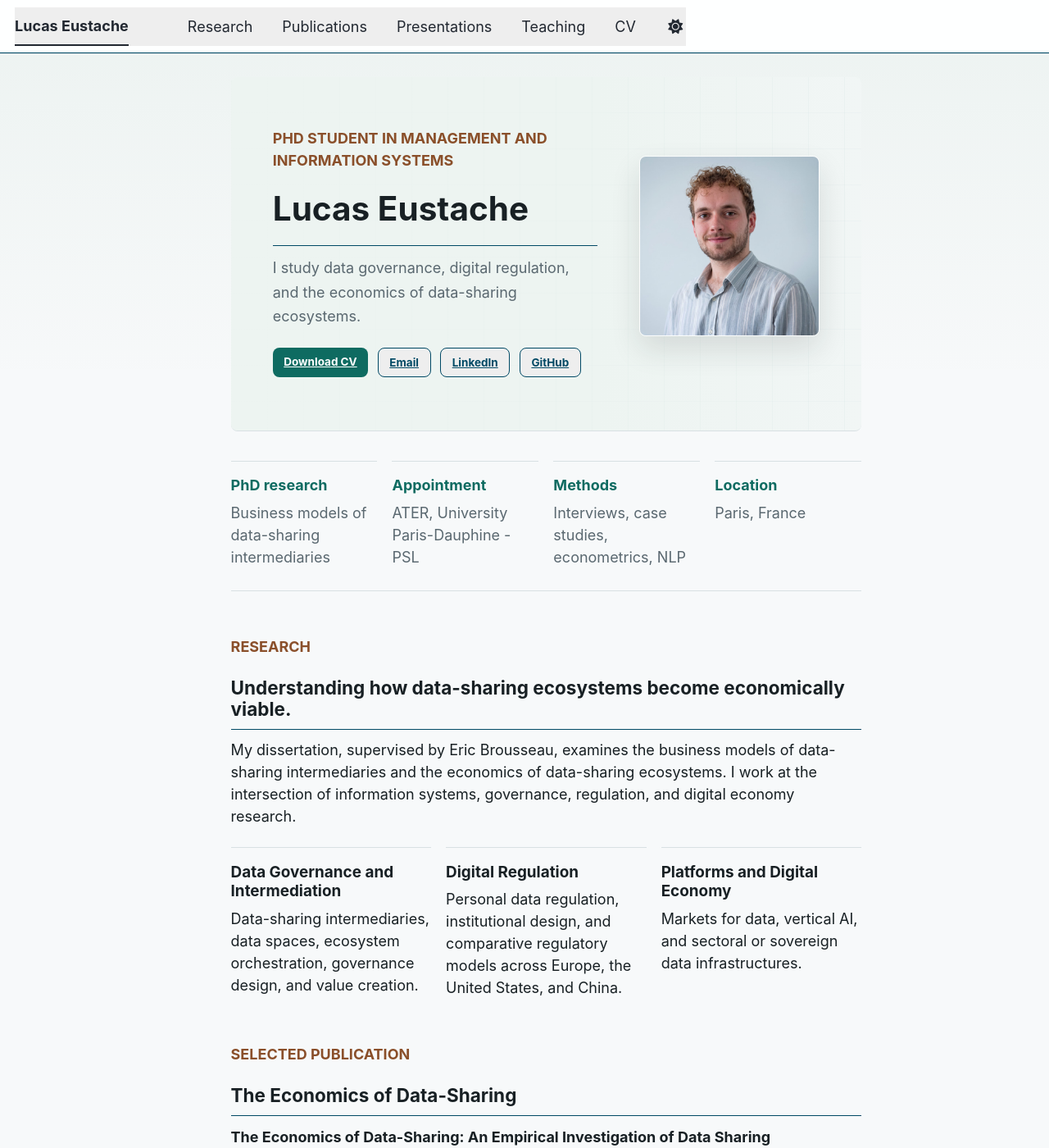
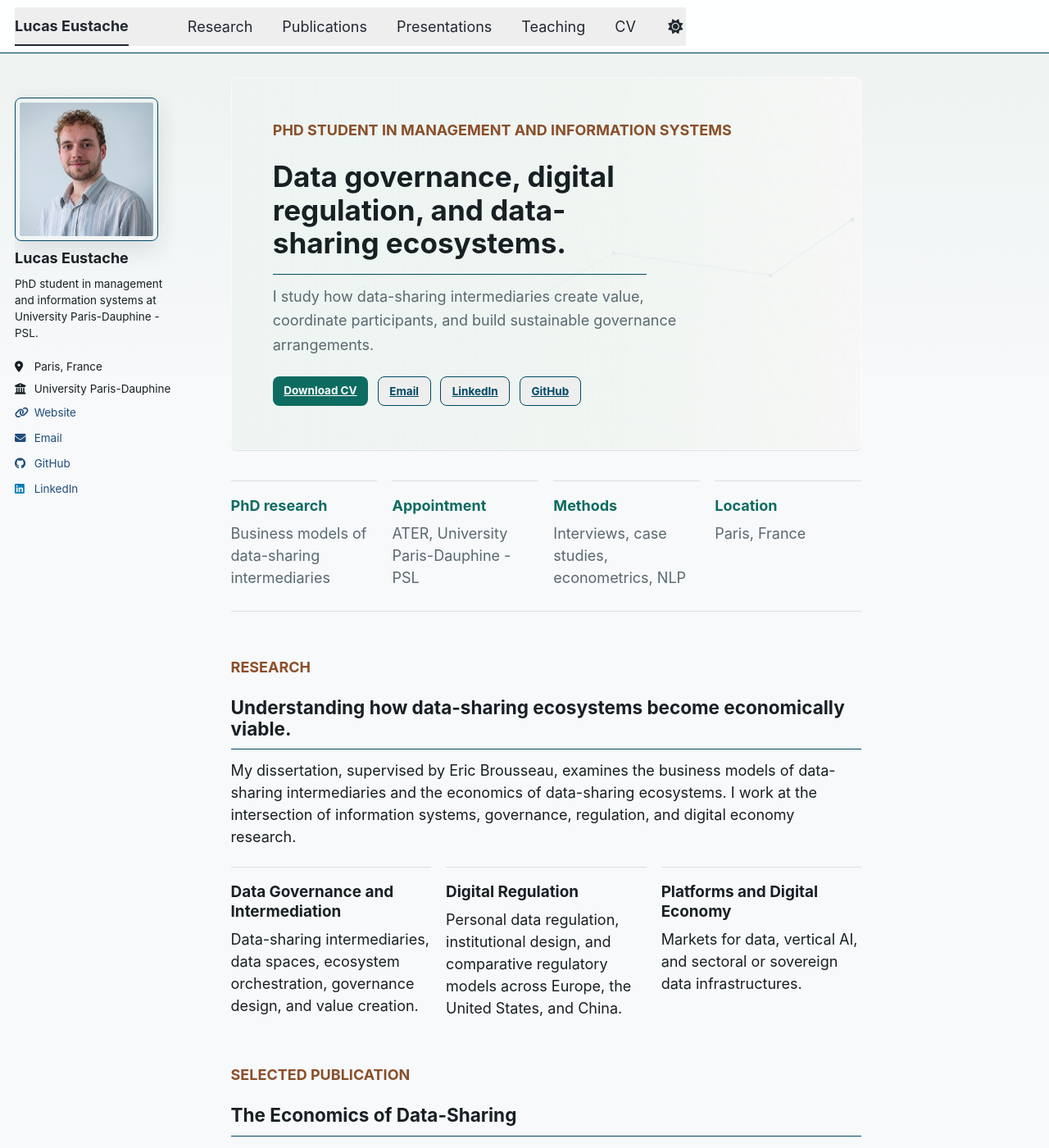
Before and after one commit to Lucaseust/lucaseust.github.io, a Jekyll site: the page built from _pages/about.md, in a window 1280 px wide and 1400 px high. Shown: the whole window at 82% size. Built offline with Jekyll 4.4.1, drawn with Linux system fonts in a browser that asks for light colours; a script bundle is joined from its source files by our own code; library files that are not in the unit come from our copies.

Commit message:
Keep sidebar and simplify homepage

```diff
--- a/_includes/archive-single-talk-cv.html
+++ b/_includes/archive-single-talk-cv.html
@@ -33,8 +33,11 @@
         <a href="{{ base_path }}{{ post.url }}" rel="permalink">{{ title }}</a>
       {% endif %}
     </h3>
+    {% if post.presentation_title %}
+      <p class="talk-paper-title">{{ post.presentation_title }}</p>
+    {% endif %}
     {% if post.date %}<p class="page__meta"><i class="fa fa-clock" aria-hidden="true"></i> {{ post.date | date: '%B %d, %Y' }}</p>{% endif %}
-    {% if post.venue%}<p class="archive__item-excerpt" itemprop="description">{{post.type}} at {{ post.venue }},  {{post.location}}</p>{% endif %}
+    {% if post.type %}<p class="archive__item-excerpt" itemprop="description">{{ post.type }}{% if post.location %}, {{ post.location }}{% endif %}</p>{% endif %}
     </li>
   </article>
 </div>
--- a/_includes/archive-single-talk.html
+++ b/_includes/archive-single-talk.html
@@ -32,11 +32,14 @@
         <a href="{{ base_path }}{{ post.url }}" rel="permalink">{{ title }}</a>
       {% endif %}
     </h2>
+    {% if post.presentation_title %}
+      <p class="talk-paper-title">{{ post.presentation_title }}</p>
+    {% endif %}
     {% if post.read_time %}
       <p class="page__meta"><i class="fa fa-clock" aria-hidden="true"></i> {% include read-time.html %}</p>
     {% endif %}
     {% if post.date %}<p class="page__meta"><i class="fa fa-clock" aria-hidden="true"></i> {{ post.date | date: '%B %d, %Y' }}</p>{% endif %}
-    {% if post.venue %}<p class="archive__item-excerpt" itemprop="description">{{post.type}}, {{ post.venue }},  {{post.location}} {% endif %}
+    {% if post.type %}<p class="archive__item-excerpt" itemprop="description">{{ post.type }}{% if post.location %}, {{ post.location }}{% endif %}</p>{% endif %}
     {% if post.excerpt %}<p class="archive__item-excerpt" itemprop="description">{{ post.excerpt | markdownify }}</p>{% endif %}
   </article>
 </div>
--- a/_pages/about.md
+++ b/_pages/about.md
@@ -12,8 +12,8 @@
   <section class="home-hero" aria-label="Introduction">
     <div class="home-hero__copy">
       <p class="eyebrow">PhD Student in Management and Information Systems</p>
-      <h2>Lucas Eustache</h2>
-      <p class="lede">I study data governance, digital regulation, and the economics of data-sharing ecosystems.</p>
+      <h2>Data governance, digital regulation, and data-sharing ecosystems.</h2>
+      <p class="lede">I study how data-sharing intermediaries create value, coordinate participants, and build sustainable governance arrangements.</p>
       <div class="cta-row">
         <a class="btn btn--primary" href="/files/cv.pdf">Download CV</a>
         <a class="btn btn--inverse" href="mailto:lucas.eustache@dauphine.eu">Email</a>
@@ -21,9 +21,6 @@
         <a class="btn btn--inverse" href="https://github.com/Lucaseust">GitHub</a>
       </div>
     </div>
-    <figure class="home-hero__image">
-      <img src="/images/lucas-eustache-portrait.jpg" alt="Portrait of Lucas Eustache" width="1280" height="1280" fetchpriority="high">
-    </figure>
   </section>
 
   <section class="quick-facts" aria-label="Profile highlights">
--- a/assets/css/site.css
+++ b/assets/css/site.css
@@ -67,11 +67,7 @@
 
 .home-hero {
   position: relative;
-  display: grid;
-  grid-template-columns: minmax(0, 1.15fr) minmax(220px, 0.55fr);
-  gap: clamp(1.25rem, 4vw, 3rem);
-  align-items: center;
-  min-height: 24rem;
+  min-height: 21rem;
   margin: -0.4rem 0 2rem;
   padding: clamp(1.5rem, 4vw, 3rem);
   border-bottom: 1px solid var(--line);
@@ -79,16 +75,19 @@
   overflow: hidden;
   background-color: #edf4f1;
   background-image:
-    linear-gradient(90deg, rgba(14, 107, 97, 0.08) 1px, transparent 1px),
-    linear-gradient(0deg, rgba(31, 77, 122, 0.06) 1px, transparent 1px);
-  background-size: 44px 44px;
+    linear-gradient(90deg, rgba(237, 244, 241, 0.96), rgba(237, 244, 241, 0.7) 62%, rgba(244, 247, 248, 0.5)),
+    url("/images/site-background.jpg");
+  background-position: center;
+  background-size: cover;
 }
 
 .home-hero::before {
   position: absolute;
   inset: 0;
   content: "";
-  background: linear-gradient(90deg, rgba(237, 244, 241, 0.98), rgba(237, 244, 241, 0.8) 58%, rgba(244, 247, 248, 0.58));
+  border: 1px solid rgba(255, 255, 255, 0.55);
+  border-radius: inherit;
+  pointer-events: none;
 }
 
 .home-hero > * {
@@ -103,8 +102,8 @@
 }
 
 .home-hero__copy h2 {
-  max-width: 11em;
-  font-size: 2.25em;
+  max-width: 13em;
+  font-size: 1.95em;
 }
 
 .lede {
@@ -129,20 +128,6 @@
   flex-wrap: wrap;
   gap: 0.65rem;
   margin-top: 1.25rem;
-}
-
-.home-hero__image {
-  margin: 0;
-}
-
-.home-hero__image img {
-  display: block;
-  width: 100%;
-  aspect-ratio: 1 / 1;
-  object-fit: cover;
-  border-radius: 8px;
-  border: 1px solid rgba(255, 255, 255, 0.8);
-  box-shadow: 0 16px 36px rgba(24, 32, 36, 0.12);
 }
 
 .quick-facts,
@@ -277,16 +262,11 @@
 [data-theme="dark"] .home-hero {
   background-color: #132223;
   background-image:
-    linear-gradient(90deg, rgba(118, 193, 177, 0.08) 1px, transparent 1px),
-    linear-gradient(0deg, rgba(106, 156, 205, 0.06) 1px, transparent 1px);
-}
-
-[data-theme="dark"] .home-hero::before {
-  background: linear-gradient(90deg, rgba(19, 34, 35, 0.98), rgba(19, 34, 35, 0.82) 58%, rgba(17, 23, 26, 0.58));
+    linear-gradient(90deg, rgba(19, 34, 35, 0.98), rgba(19, 34, 35, 0.82) 62%, rgba(17, 23, 26, 0.62)),
+    url("/images/site-background.jpg");
 }
 
 @media (max-width: 900px) {
-  .home-hero,
   .focus-grid,
   .paper-list,
   .quick-facts {
@@ -302,8 +282,4 @@
     min-height: 0;
     padding: 1.25rem;
   }
-
-  .home-hero__image {
-    max-width: 18rem;
-  }
 }
```
Also changed, not shown: other parts of _pages/about.md (+1 -1 lines), images/site-background.jpg (added).
